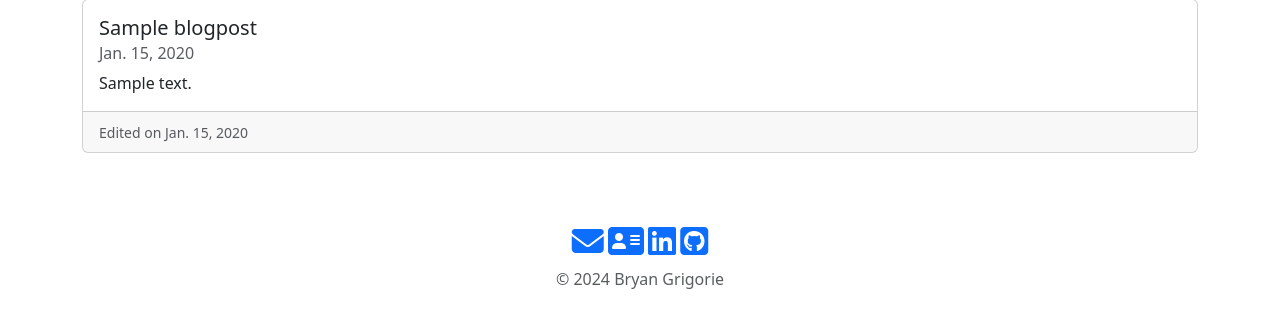
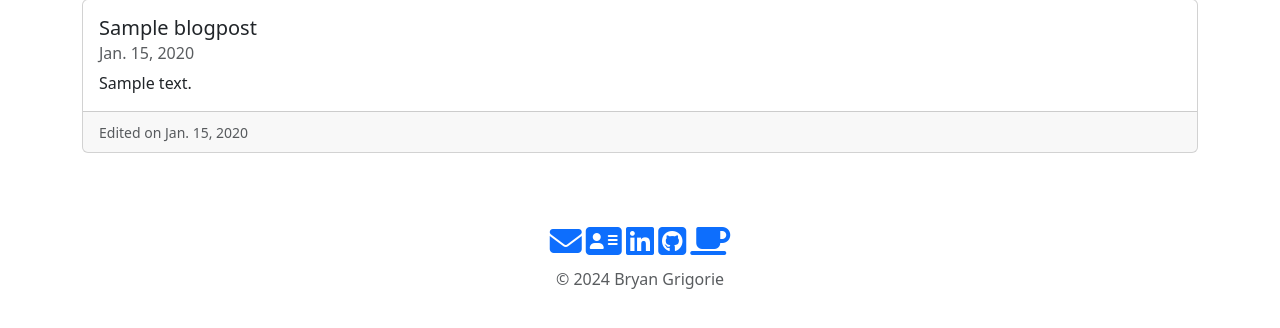
Before and after one commit to imbryan/portfolio, a Django app: page /blog/1/ in a window 1280 px wide. Shown: the part 215-543 px from the top of the page. Run offline with Django 3.2, Linux system fonts and the light colour scheme; tables that the repository leaves empty hold one stand-in row (values such as "Sample post"); parts of the project's set-up code (start-up, migrations or seed data) failed here and were passed over; some libraries are stand-ins or nearby versions.

Commit message:
Ko-Fi link

```diff
--- a/portfolio/templates/base.html
+++ b/portfolio/templates/base.html
@@ -91,6 +91,9 @@
                         <a class="nav-icon" href="https://github.com/imbryan" title="GitHub" target="_blank">
                             <i class="fa-brands fa-square-github fa-2x"></i>
                         </a>
+                        <a class="nav-icon" href="https://ko-fi.com/imbryan" title="Ko-Fi" target="_blank">
+                            <i class="fa-solid fa-mug-saucer fa-2x"></i>
+                        </a>
                     </nav>
                 </div>
                 <div class="col-12 d-flex justify-content-center mb-4">
```
